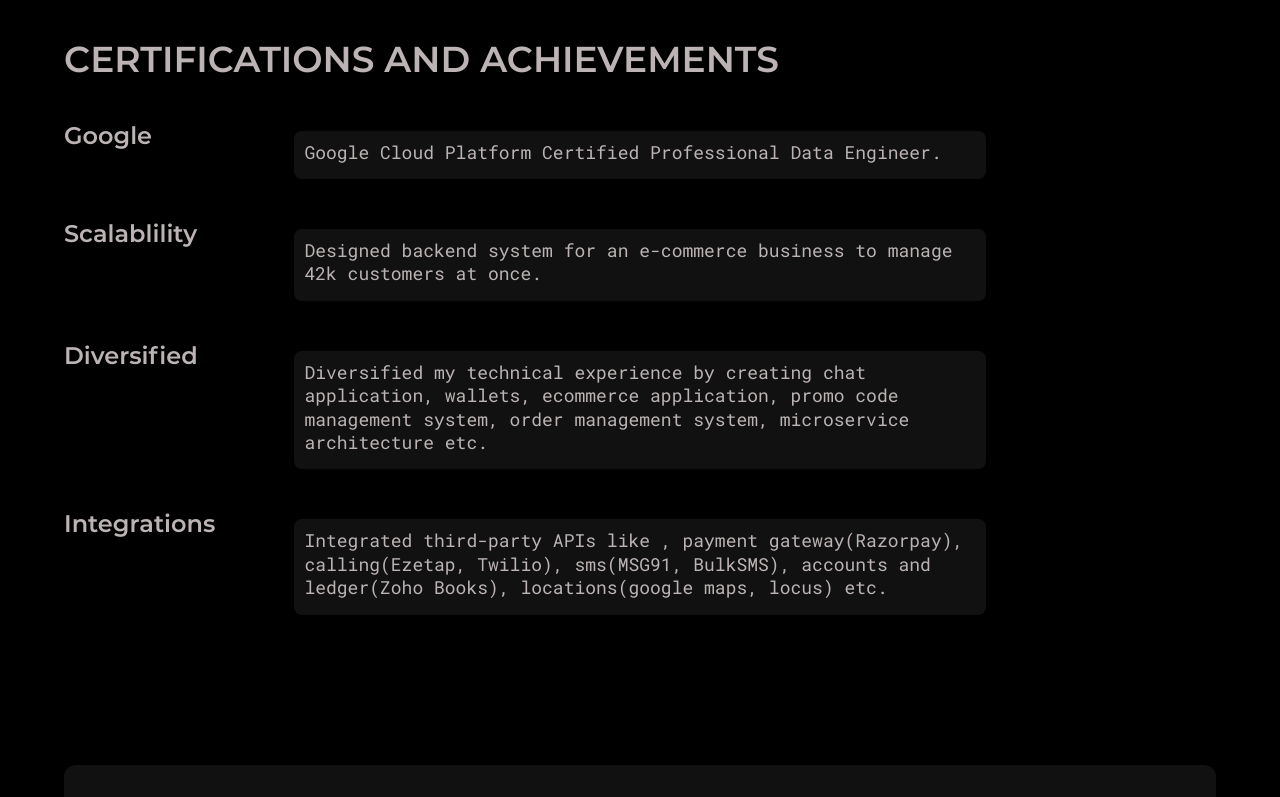
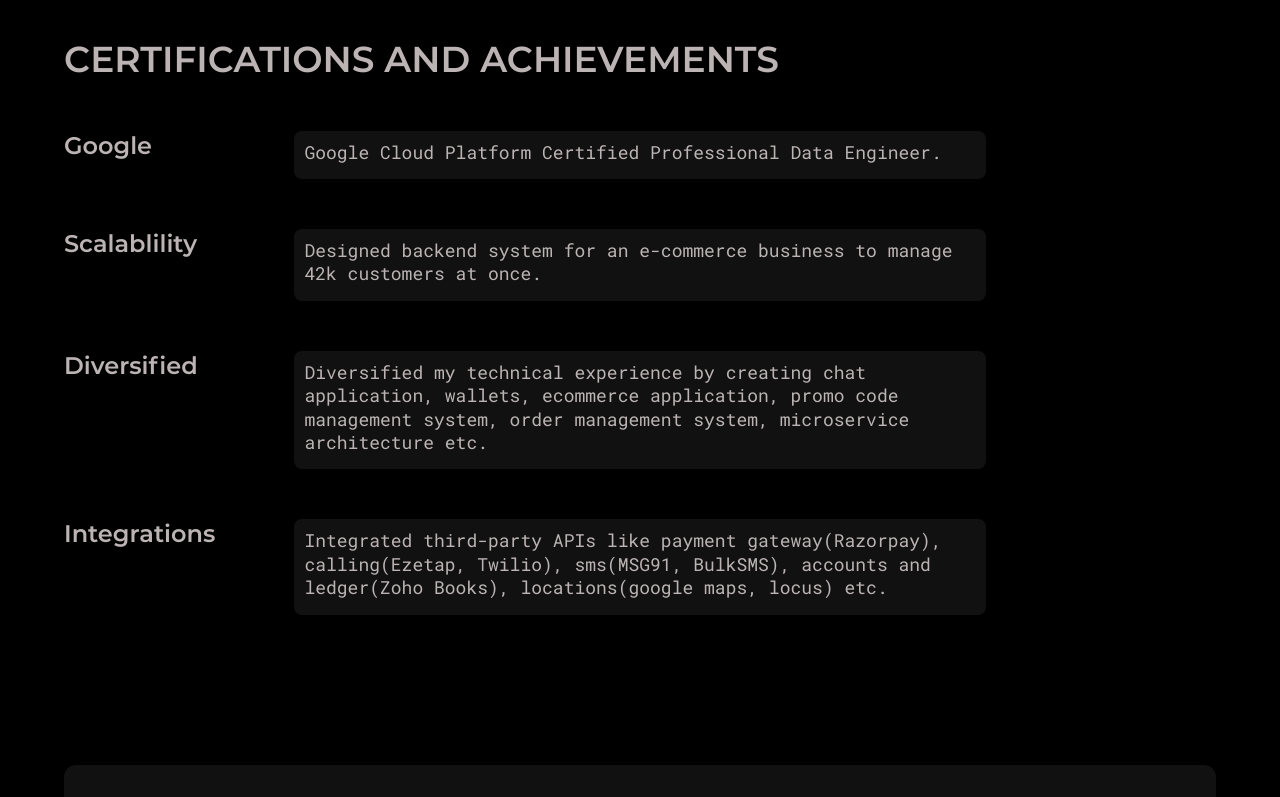
Before and after one commit to singhgautam7/GRS-portfolio-v1, a React (Create React App) app: page /about in a window 1280 px wide. Shown: the part 2907-3704 px from the top of the page. Built offline with nearby package versions, Linux system fonts and the light colour scheme.

Commit message:
fixed some about info alignment issues

```diff
--- a/src/components/AboutLongInfoItem.js
+++ b/src/components/AboutLongInfoItem.js
@@ -12,6 +12,7 @@ const AboutItemStyles = styled.div`
   }
   .title {
     font-size: 2.4rem;
+    margin-top: 1rem;
   }
   .items {
     grid-column: 2 / 5;
@@ -72,7 +73,7 @@ export default function AboutLongInfoItem({
     <AboutItemStyles>
       <div className="titles">
         <h1 className="title">{title}</h1>
-        <ProjectDuration duration={duration} />
+        {duration !== '' && <ProjectDuration duration={duration} />}
       </div>
       <div className="items">
         {post !== '' && <p className="post_para">{post}</p>}
--- a/src/pages/About.js
+++ b/src/pages/About.js
@@ -224,7 +224,7 @@ export default function About() {
                 post=""
                 duration=""
                 items={[
-                  'Integrated third-party APIs like , payment gateway(Razorpay), calling(Ezetap, Twilio), sms(MSG91, BulkSMS), accounts and ledger(Zoho Books), locations(google maps, locus) etc.',
+                  'Integrated third-party APIs like payment gateway(Razorpay), calling(Ezetap, Twilio), sms(MSG91, BulkSMS), accounts and ledger(Zoho Books), locations(google maps, locus) etc.',
                 ]}
               />
             </div>
```
